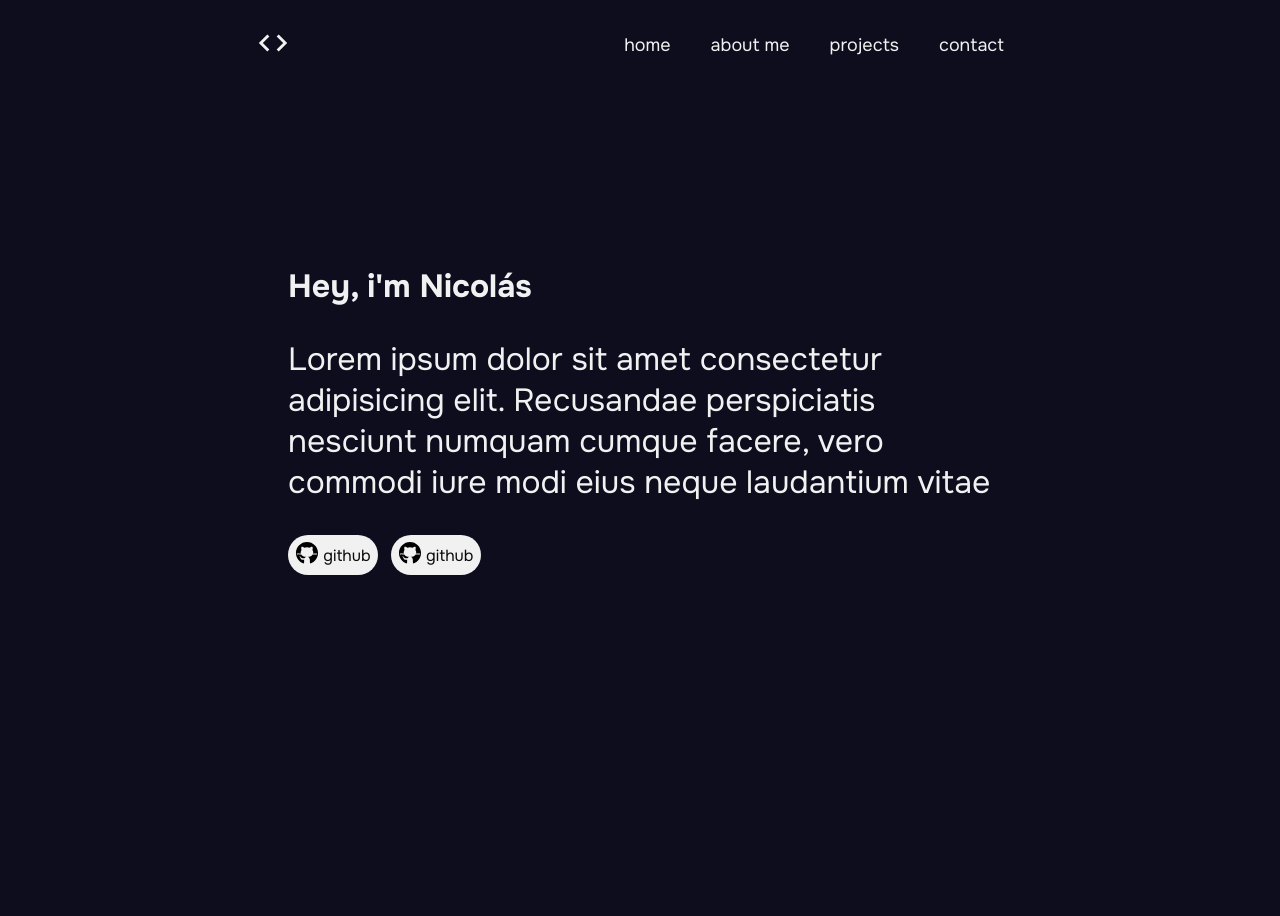
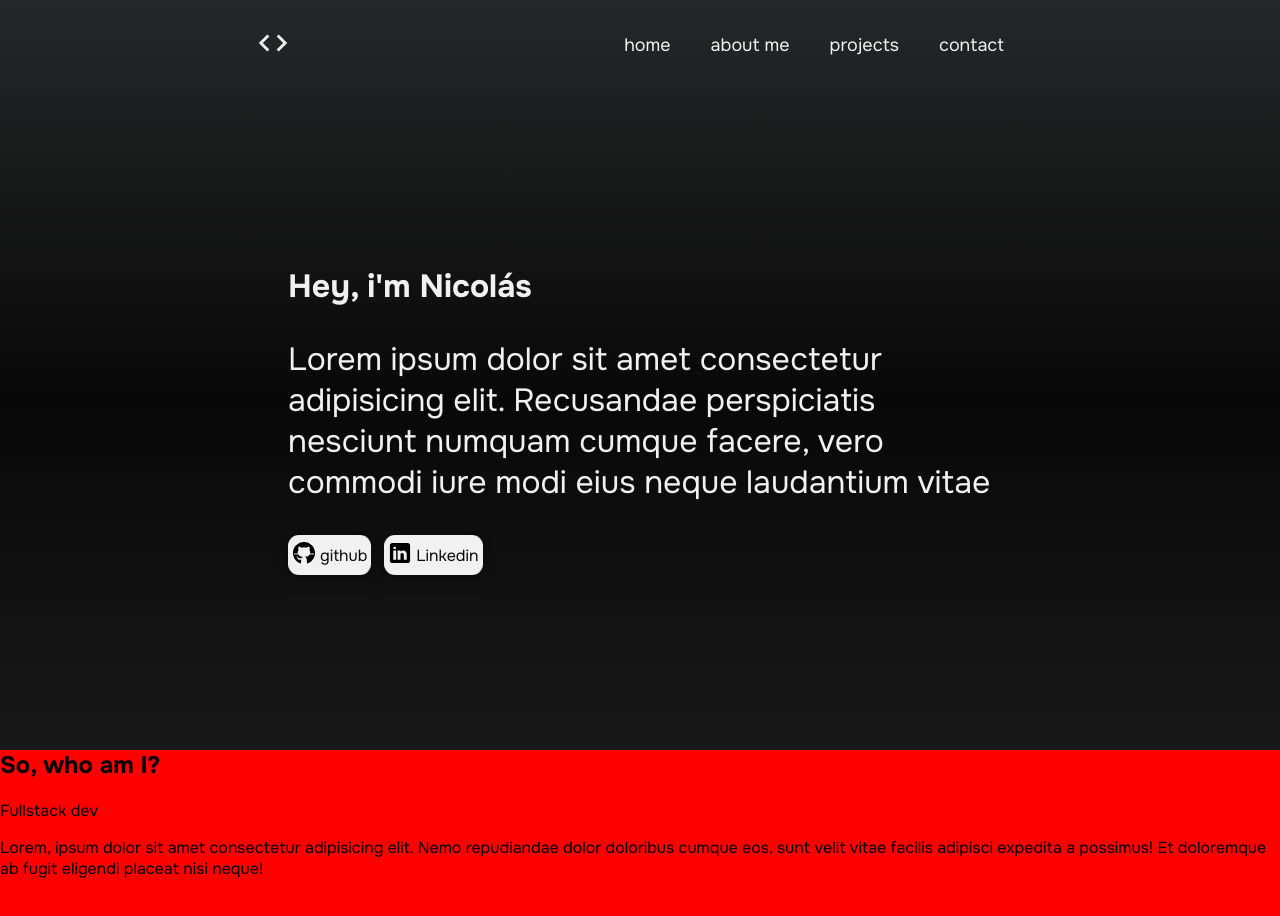
Before and after one commit to Nioqui/Portfolio, a React (Vite) app: page / in a window 1280 px wide. Shown: the top 916 px of the page. Before the commit the page ends 800 px from the top, so only its background shows below. Built offline with nearby package versions, Linux system fonts and the light colour scheme.

Commit message:
finish the props in pill component and starting the about section

```diff
--- a/src/App.jsx
+++ b/src/App.jsx
@@ -2,6 +2,7 @@ import { useState } from 'react'
 import './GlobalStyles.css'
 import Header from './components/Header';
 import Hero from './components/Hero';
+import About from './components/About';
 
 
 function App() {
@@ -9,6 +10,7 @@ function App() {
     <>
       <Header />
       <Hero />
+      <About />
     </>
   )
 }
--- a/src/GlobalStyles.css
+++ b/src/GlobalStyles.css
@@ -5,5 +5,6 @@ body, html{
     padding: 0;
     font-family:"Onest", sans-serif;
     height: 100%;
-    background-color: #0D0D1E;
+    background: rgb(27,27,28);
+    background: linear-gradient(0deg, rgba(27,27,28,1) 0%, rgba(8,8,8,1) 50%, rgba(38,39,40,1) 100%);
 }
--- /dev/null
+++ b/src/assets/LinkedinLogo.jsx
@@ -0,0 +1,14 @@
+import React from 'react'
+
+function LinkedinLogo() {
+  return (
+    <div>
+      <svg xmlns="http://www.w3.org/2000/svg" x="0px" y="0px" width="24" height="24" viewBox="0 0 50 50" color="#0F0F0F">
+        <path d="M41,4H9C6.24,4,4,6.24,4,9v32c0,2.76,2.24,5,5,5h32c2.76,0,5-2.24,5-5V9C46,6.24,43.76,4,41,4z M17,20v19h-6V20H17z M11,14.47c0-1.4,1.2-2.47,3-2.47s2.93,1.07,3,2.47c0,1.4-1.12,2.53-3,2.53C12.2,17,11,15.87,11,14.47z M39,39h-6c0,0,0-9.26,0-10 c0-2-1-4-3.5-4.04h-0.08C27,24.96,26,27.02,26,29c0,0.91,0,10,0,10h-6V20h6v2.56c0,0,1.93-2.56,5.81-2.56 c3.97,0,7.19,2.73,7.19,8.26V39z"></path>
+      </svg>
+    </div>
+  )
+}
+
+
+export default LinkedinLogo
--- /dev/null
+++ b/src/assets/gitLogo.jsx
@@ -0,0 +1,13 @@
+import React from 'react'
+
+function Gitlogo() {
+  return (
+    <div>
+      <svg xmlns="http://www.w3.org/2000/svg" x="0px" y="0px" width="24" height="24" viewBox="0 0 50 50" color="#0F0F0F">
+        <path d="M17.791,46.836C18.502,46.53,19,45.823,19,45v-5.4c0-0.197,0.016-0.402,0.041-0.61C19.027,38.994,19.014,38.997,19,39 c0,0-3,0-3.6,0c-1.5,0-2.8-0.6-3.4-1.8c-0.7-1.3-1-3.5-2.8-4.7C8.9,32.3,9.1,32,9.7,32c0.6,0.1,1.9,0.9,2.7,2c0.9,1.1,1.8,2,3.4,2 c2.487,0,3.82-0.125,4.622-0.555C21.356,34.056,22.649,33,24,33v-0.025c-5.668-0.182-9.289-2.066-10.975-4.975 c-3.665,0.042-6.856,0.405-8.677,0.707c-0.058-0.327-0.108-0.656-0.151-0.987c1.797-0.296,4.843-0.647,8.345-0.714 c-0.112-0.276-0.209-0.559-0.291-0.849c-3.511-0.178-6.541-0.039-8.187,0.097c-0.02-0.332-0.047-0.663-0.051-0.999 c1.649-0.135,4.597-0.27,8.018-0.111c-0.079-0.5-0.13-1.011-0.13-1.543c0-1.7,0.6-3.5,1.7-5c-0.5-1.7-1.2-5.3,0.2-6.6 c2.7,0,4.6,1.3,5.5,2.1C21,13.4,22.9,13,25,13s4,0.4,5.6,1.1c0.9-0.8,2.8-2.1,5.5-2.1c1.5,1.4,0.7,5,0.2,6.6c1.1,1.5,1.7,3.2,1.6,5 c0,0.484-0.045,0.951-0.11,1.409c3.499-0.172,6.527-0.034,8.204,0.102c-0.002,0.337-0.033,0.666-0.051,0.999 c-1.671-0.138-4.775-0.28-8.359-0.089c-0.089,0.336-0.197,0.663-0.325,0.98c3.546,0.046,6.665,0.389,8.548,0.689 c-0.043,0.332-0.093,0.661-0.151,0.987c-1.912-0.306-5.171-0.664-8.879-0.682C35.112,30.873,31.557,32.75,26,32.969V33 c2.6,0,5,3.9,5,6.6V45c0,0.823,0.498,1.53,1.209,1.836C41.37,43.804,48,35.164,48,25C48,12.318,37.683,2,25,2S2,12.318,2,25 C2,35.164,8.63,43.804,17.791,46.836z"></path>
+      </svg>
+    </div>
+  )
+}
+
+export default Gitlogo
--- /dev/null
+++ b/src/components/About.jsx
@@ -0,0 +1,20 @@
+import React from 'react'
+import styled from 'styled-components';
+
+const AboutSection = styled.section`
+    width: 100%;
+    height: 50vh;
+    background-color: red;
+`
+
+function About() {
+  return (
+    <AboutSection>
+        <h2>So, who am I?</h2>
+        <span>Fullstack dev</span>
+        <p>Lorem, ipsum dolor sit amet consectetur adipisicing elit. Nemo repudiandae dolor doloribus cumque eos, sunt velit vitae facilis adipisci expedita a possimus! Et doloremque ab fugit eligendi placeat nisi neque!</p>
+    </AboutSection>
+  )
+}
+
+export default About
--- a/src/components/Hero.jsx
+++ b/src/components/Hero.jsx
@@ -1,5 +1,7 @@
 import React from 'react'
 import styled from 'styled-components'
+import Gitlogo from '../assets/gitLogo'
+import LinkedinLogo from '../assets/LinkedinLogo'
 
 const HeroContent = styled.div`
     display: flex;
@@ -31,36 +33,35 @@ const HeroContent = styled.div`
 const Pill = styled.div`
   a{
     display: flex;
-    justify-content: center;
     align-items: center;
     gap: 4px;
     background-color: #f1f1f1;
-    width: 90px;
+    width: auto;
+    padding: 0px 4px 0px 4px;
     height: 40px;
-    border-radius: 20px;
+    border-radius: 11px;
     text-decoration: none;
+    box-shadow: 0 2px 4px rgba(0, 0, 0, .1), 0 8px 16px rgba(0, 0, 0, .1);
   }
 
   p{
+    margin: 0;
     font-size: 16px;
     color: #0A0A0A;
   }
 `
 
-function Smpills() {
+function Smpills({ logo: Logo, name }) {
   return (
     <Pill>
-        <a href="#">
-            <span>
-                <svg xmlns="http://www.w3.org/2000/svg" x="0px" y="0px" width="24" height="24" viewBox="0 0 50 50" color="#f1f1f1">
-                    <path d="M17.791,46.836C18.502,46.53,19,45.823,19,45v-5.4c0-0.197,0.016-0.402,0.041-0.61C19.027,38.994,19.014,38.997,19,39 c0,0-3,0-3.6,0c-1.5,0-2.8-0.6-3.4-1.8c-0.7-1.3-1-3.5-2.8-4.7C8.9,32.3,9.1,32,9.7,32c0.6,0.1,1.9,0.9,2.7,2c0.9,1.1,1.8,2,3.4,2 c2.487,0,3.82-0.125,4.622-0.555C21.356,34.056,22.649,33,24,33v-0.025c-5.668-0.182-9.289-2.066-10.975-4.975 c-3.665,0.042-6.856,0.405-8.677,0.707c-0.058-0.327-0.108-0.656-0.151-0.987c1.797-0.296,4.843-0.647,8.345-0.714 c-0.112-0.276-0.209-0.559-0.291-0.849c-3.511-0.178-6.541-0.039-8.187,0.097c-0.02-0.332-0.047-0.663-0.051-0.999 c1.649-0.135,4.597-0.27,8.018-0.111c-0.079-0.5-0.13-1.011-0.13-1.543c0-1.7,0.6-3.5,1.7-5c-0.5-1.7-1.2-5.3,0.2-6.6 c2.7,0,4.6,1.3,5.5,2.1C21,13.4,22.9,13,25,13s4,0.4,5.6,1.1c0.9-0.8,2.8-2.1,5.5-2.1c1.5,1.4,0.7,5,0.2,6.6c1.1,1.5,1.7,3.2,1.6,5 c0,0.484-0.045,0.951-0.11,1.409c3.499-0.172,6.527-0.034,8.204,0.102c-0.002,0.337-0.033,0.666-0.051,0.999 c-1.671-0.138-4.775-0.28-8.359-0.089c-0.089,0.336-0.197,0.663-0.325,0.98c3.546,0.046,6.665,0.389,8.548,0.689 c-0.043,0.332-0.093,0.661-0.151,0.987c-1.912-0.306-5.171-0.664-8.879-0.682C35.112,30.873,31.557,32.75,26,32.969V33 c2.6,0,5,3.9,5,6.6V45c0,0.823,0.498,1.53,1.209,1.836C41.37,43.804,48,35.164,48,25C48,12.318,37.683,2,25,2S2,12.318,2,25 C2,35.164,8.63,43.804,17.791,46.836z"></path>
-                </svg>
-            </span>
-            <p>github</p>
-        </a>
+      <a href="#">
+        <Logo />
+        <p>{name}</p>
+      </a>
     </Pill>
-  )
+  );
 }
+
 
 
 function Hero() {
@@ -72,8 +73,8 @@ function Hero() {
             </div>
             <p>Lorem ipsum dolor sit amet consectetur adipisicing elit. Recusandae perspiciatis nesciunt numquam cumque facere, vero commodi iure modi eius neque laudantium vitae</p>
             <div className="pill-container">
-                <Smpills/>
-                <Smpills/>
+                <Smpills logo={Gitlogo} name="github"/>
+                <Smpills logo={LinkedinLogo} name="Linkedin"/>
             </div>
         </main>
     </HeroContent>
```
Also changed, not shown: 1 other file (tests, documents, lock files or other folders).
